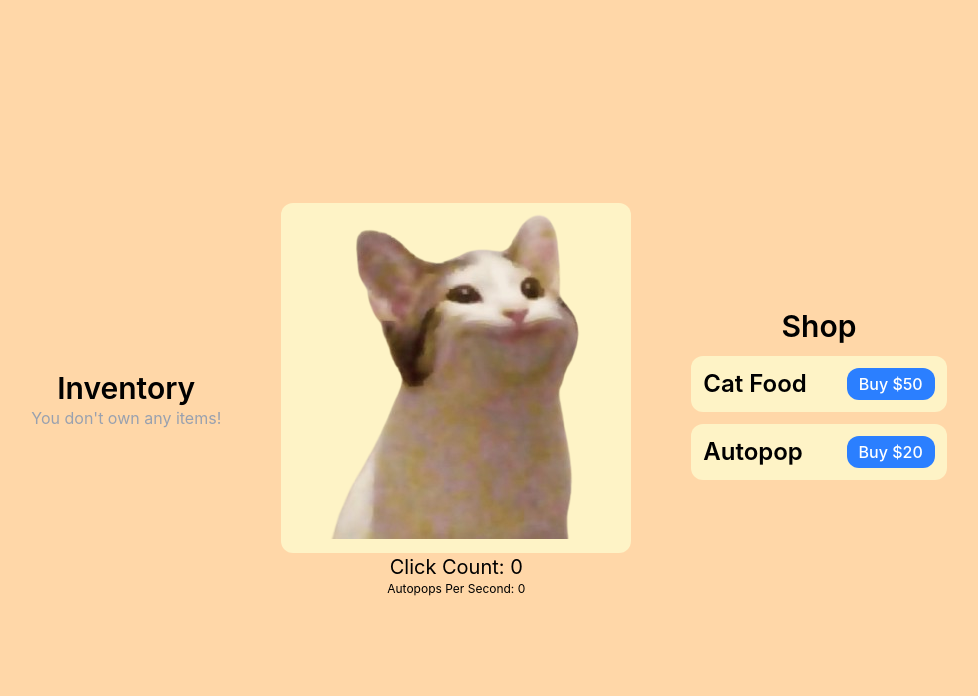
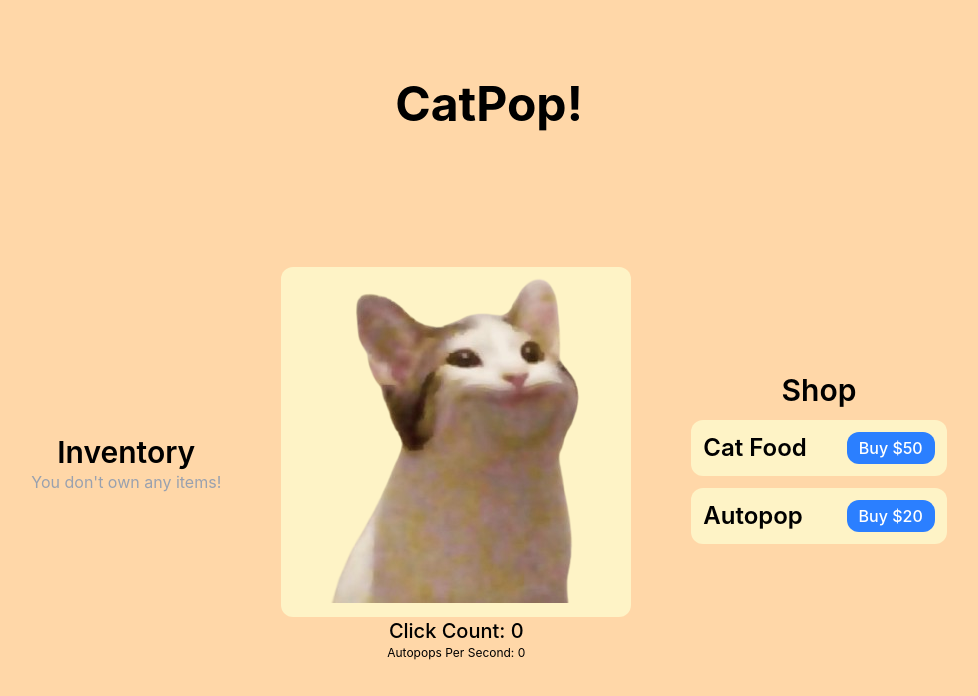
Before and after one commit to laisammy/resolutionGenCoding_week2ClickerGame, a React (Vite) app: page / in a window 1280 px wide. Shown: the top 696 px of the page, without its empty margins (151-1129 px from the left). Built offline with nearby package versions, Linux system fonts and the light colour scheme.

Commit message:
Added SFX

```diff
--- a/src/App.jsx
+++ b/src/App.jsx
@@ -23,7 +23,9 @@ export default function App() {
     }, [itemsOwned]);
 
     return (
-        <div className="bg-orange-200 flex flex-row items-center justify-center h-screen gap-x-15">
+        <div className="bg-orange-200 flex flex-col items-center justify-center h-screen">
+            <h1 className="text-5xl font-bold pt-20">CatPop!</h1>
+            <div className="flex flex-row items-center justify-center h-screen gap-x-15">
                 <Inventory
                     itemsOwned={itemsOwned}
                 />
@@ -41,5 +43,6 @@ export default function App() {
                     setItemsOwned={setItemsOwned}
                 />
             </div>
+        </div>
     );
 }
--- a/src/catClick.jsx
+++ b/src/catClick.jsx
@@ -3,11 +3,16 @@ import { useState } from "react";
 export default function CatClick({totalClickCount, setTotalClickCount, itemsOwned, clicksPerSecond}) {
     const defaultImg = "src/assets/cat.png";
     const pressedImg = "src/assets/pop.png";
+    const popSound = "src/assets/popSFX.mp3";
+    const audio = new Audio(popSound);
 
     const [image, setImage] = useState(defaultImg);
 
     function click() {
         let multiplier = 1;
+
+        audio.currentTime = 0;
+        audio.play();
 
         const food = itemsOwned.find(i => i.name === "Cat Food");
         if (food) multiplier += food.amount;
@@ -27,7 +32,7 @@ export default function CatClick({totalClickCount, setTotalClickCount, itemsOwne
                 <img src={image} />
                 </button>
 
-        <p className="text-xl">Click Count: {totalClickCount}</p>
+                <p className="text-xl font-medium">Click Count: {totalClickCount}</p>
                 <p className="text-xs">Autopops Per Second: {clicksPerSecond}</p>
             </div>
         </div>
--- a/src/inventory.jsx
+++ b/src/inventory.jsx
@@ -9,9 +9,9 @@ export default function inventory({itemsOwned}) {
             {itemsOwned.map(item => (
                 <div
                 key={item.name}
-                className="flex flex-row justify-between items-center bg-amber-100 p-2 rounded-lg my-2"
+                className="flex flex-row items-center justify-between w-full max-w-md mx-auto my-3 p-3 bg-amber-100 rounded-xl gap-x-25"
                 >
-                    <span className="font-medium">{item.name}</span>
+                    <span className="text-2xl text-black font-semibold">{item.name}</span>
                     <span className="text-gray-700">x{item.amount}</span>
                 </div>
             ))}
--- a/src/shop.jsx
+++ b/src/shop.jsx
@@ -6,12 +6,17 @@ export default function shop({totalClickCount, setTotalClickCount, itemsOwned, s
         { name: "Autopop", cost: 20 }
     ]);
 
+    const buySFX = "src/assets/buySFX.mp3";
+    const buySFX_audio = new Audio(buySFX)
+
     function buyItem(itemName) {
         const item = shopItems.find(i => i.name === itemName);
 
         if (totalClickCount < item.cost) return;
 
         setTotalClickCount(prev => prev - item.cost);
+        buySFX_audio.currentTime = 0;
+        buySFX_audio.play();
 
         setItemsOwned(prev => {
             const existing = prev.find(i => i.name === itemName);
```
Also changed, not shown: 2 other files (tests, documents, lock files or other folders). Lines whose indentation alone changed are shown as unchanged.
